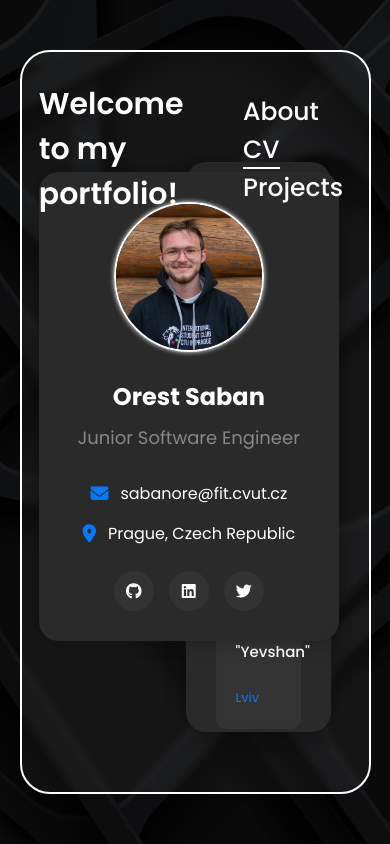
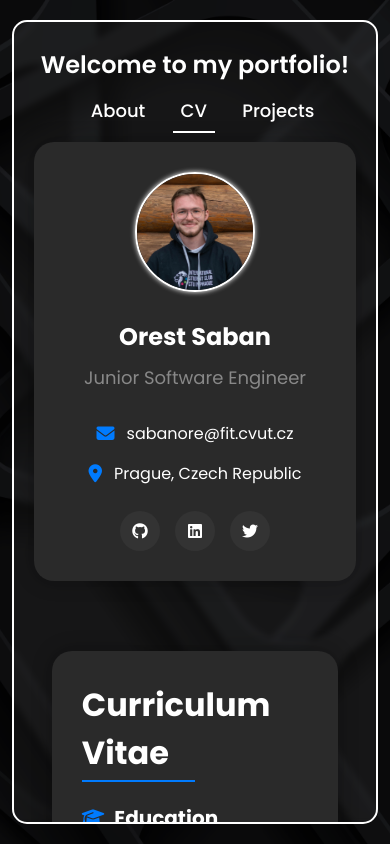
Before and after one commit to OrestSaban/portfolioWeb, a plain HTML site: page index.html in a window 390 px wide. Both pictures are taken after a click on the link "CV". Drawn offline with Linux system fonts and the light colour scheme.

Commit message:
Added adaptivity

```diff
--- a/style.css
+++ b/style.css
@@ -33,7 +33,7 @@ body::before {
     border-radius: 30px;
     border: 2px solid #fff;
     backdrop-filter: blur(3px);
-
+    overflow-x: hidden;  /* Prevent horizontal scroll */
 }
 
 header {
@@ -480,3 +480,164 @@ header {
     grid-template-columns: repeat(auto-fill, minmax(100px, 1fr));
     gap: 12px;
 }
+
+/* First, let's add some base responsive settings */
+.container {
+    position: relative;
+    height: 100%;
+    background: rgba(255,255,255,0.05);
+    border-radius: 30px;
+    border: 2px solid #fff;
+    backdrop-filter: blur(3px);
+    overflow-x: hidden;  /* Prevent horizontal scroll */
+}
+
+/* Make header responsive */
+@media (max-width: 768px) {
+    .logo {
+        font-size: 24px;  /* Smaller font size for mobile */
+    }
+
+    .navbar a {
+        font-size: 18px;
+        margin-left: 15px;
+    }
+
+    header {
+        flex-direction: column;
+        gap: 15px;
+        text-align: center;
+        padding: 15px 5%;
+    }
+}
+
+/* Make profile and content sections responsive */
+@media (max-width: 1024px) {
+    .profile {
+        position: relative;
+        left: 0;
+        top: 120px;
+        width: 100%;
+        padding: 0 20px;
+        margin-bottom: 30px;
+    }
+
+    .profile-card {
+        max-width: 400px;
+        margin: 0 auto;
+    }
+
+    .section {
+        position: relative;
+        right: 0;
+        top: 140px;
+        width: 90%;
+        margin: 0 auto;
+        padding: 20px;
+        height: auto;
+    }
+
+    /* Adjust projects grid */
+    .projects-grid {
+        grid-template-columns: 1fr;  /* Single column on smaller screens */
+    }
+
+    /* Adjust skills container */
+    .skills-container {
+        grid-template-columns: 1fr;  /* Stack skills sections on mobile */
+        gap: 20px;
+    }
+}
+
+/* Additional mobile adjustments */
+@media (max-width: 480px) {
+    body {
+        padding: 20px 3%;
+    }
+
+    .container {
+        border-radius: 15px;
+    }
+
+    .profile-image {
+        width: 120px;
+        height: 120px;
+    }
+
+    .cv-item-header {
+        flex-direction: column;
+        align-items: flex-start;
+        gap: 5px;
+    }
+
+    .cv-date {
+        font-size: 12px;
+    }
+
+    /* Adjust language bars */
+    .language-item {
+        flex-direction: column;
+        align-items: flex-start;
+        gap: 10px;
+    }
+
+    .language-name {
+        width: auto;
+        margin-bottom: 5px;
+    }
+
+    .language-level {
+        width: 100%;
+        margin-right: 0;
+    }
+
+    .level-label {
+        right: 0;
+    }
+
+    /* Adjust activity cards */
+    .activities-grid {
+        grid-template-columns: 1fr;
+    }
+}
+
+/* Fix scrolling issues */
+@media (max-height: 800px) {
+    .section {
+        height: calc(100vh - 200px);
+        overflow-y: auto;
+    }
+}
+
+/* Adjust font sizes for better readability on small screens */
+@media (max-width: 360px) {
+    .section-title {
+        font-size: 24px;
+    }
+
+    .about-text {
+        font-size: 14px;
+    }
+
+    .project-title {
+        font-size: 18px;
+    }
+
+    .project-description {
+        font-size: 13px;
+    }
+}
+
+/* Add smooth scrolling for better mobile experience */
+html {
+    scroll-behavior: smooth;
+}
+
+/* Improve touch targets on mobile */
+@media (hover: none) {
+    .navbar a,
+    .social-icon,
+    .project-link {
+        padding: 8px;  /* Larger touch targets */
+    }
+}
```
